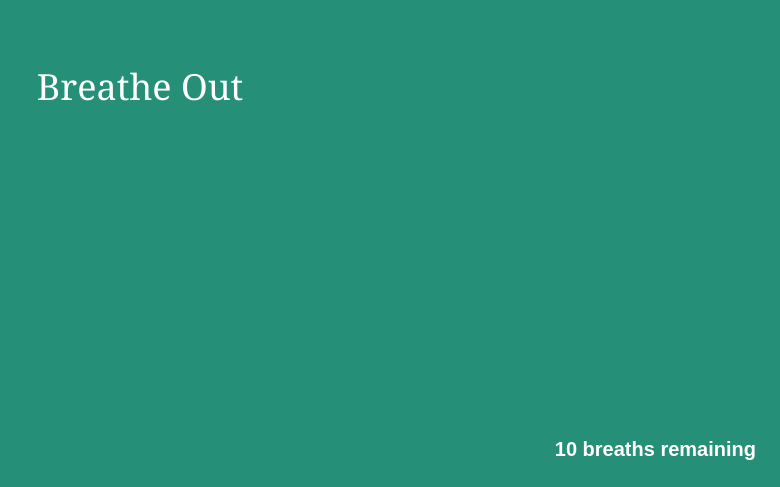
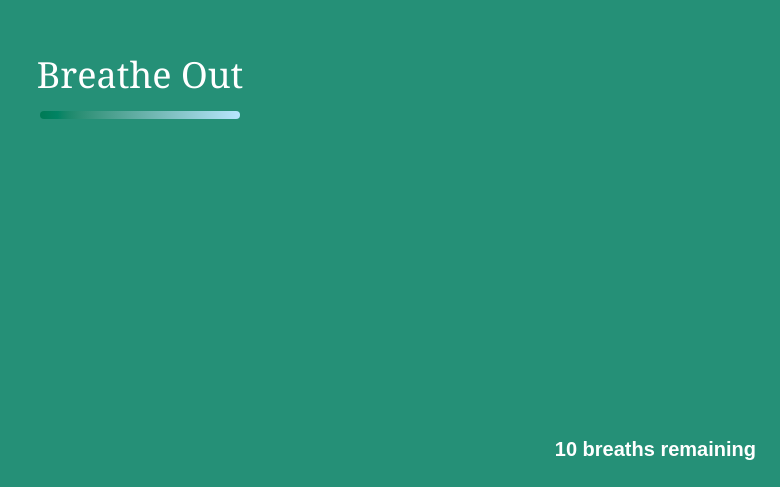
Before and after one commit to DLPDigital/breathe, a Next.js app: page / in a window 1280 px wide. Shown: the part 313-800 px from the top of the page, without its empty margins (500-1280 px from the left). Built offline with nearby package versions, Linux system fonts and the light colour scheme.

Commit message:
adding gradient status bar

```diff
--- a/src/app/page.tsx
+++ b/src/app/page.tsx
@@ -11,13 +11,11 @@ const Home: React.FC = () => {
   const [isActive, setIsActive] = useState(true);
 
   useEffect(() => {
-    // Stop the timer when no breaths remain
     if (breathsRemaining <= 0) {
       setIsActive(false);
       return;
     }
 
-    // Only run the interval if the exercise is active
     if (!isActive) return;
 
     const timer = setInterval(() => {
@@ -30,9 +28,7 @@ const Home: React.FC = () => {
           return prevCount + 2;
         } else {
           if (prevCount <= 0) {
-            // Complete breath cycle
             setCountUp(true);
-            // Decrement breath count when cycle completes
             setBreathsRemaining((prev) => prev - 1);
             return 0;
           }
@@ -63,19 +59,21 @@ const Home: React.FC = () => {
         style={{ opacity: opacity }}
       ></div>
 
-      <div className="absolute inset-0 flex items-center justify-center">
+      <div className="absolute inset-0 flex flex-col items-center justify-center">
         <h1
           className="text-4xl text-white transition-opacity duration-300 font-serif"
           style={{ opacity: textOpacity }}
         >
           {breathsRemaining > 0 ? displayText : "Session Complete"}
         </h1>
+        <div className="rounded-sm mt-4 w-[200px] h-[8px] bg-linear-to-r from-emerald-700 to-sky-200"></div>
       </div>
 
-      {/* Breath Counter */}
       <div className="absolute bottom-6 right-6">
         <p className="text-white text-xl font-semibold">
-          {breathsRemaining > 0 ? `${breathsRemaining} breaths remaining` : "Complete"}
+          {breathsRemaining > 0
+            ? `${breathsRemaining} breaths remaining`
+            : "Complete"}
         </p>
       </div>
     </div>
```
